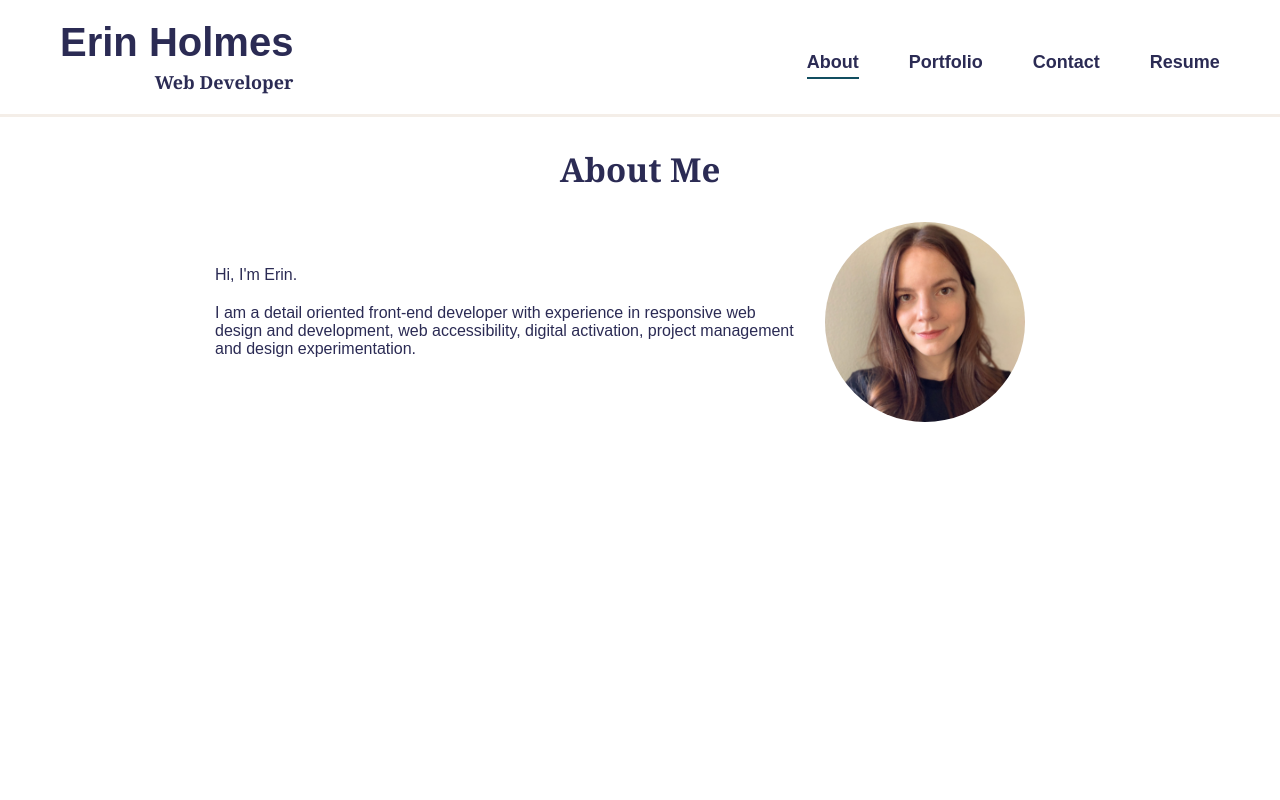
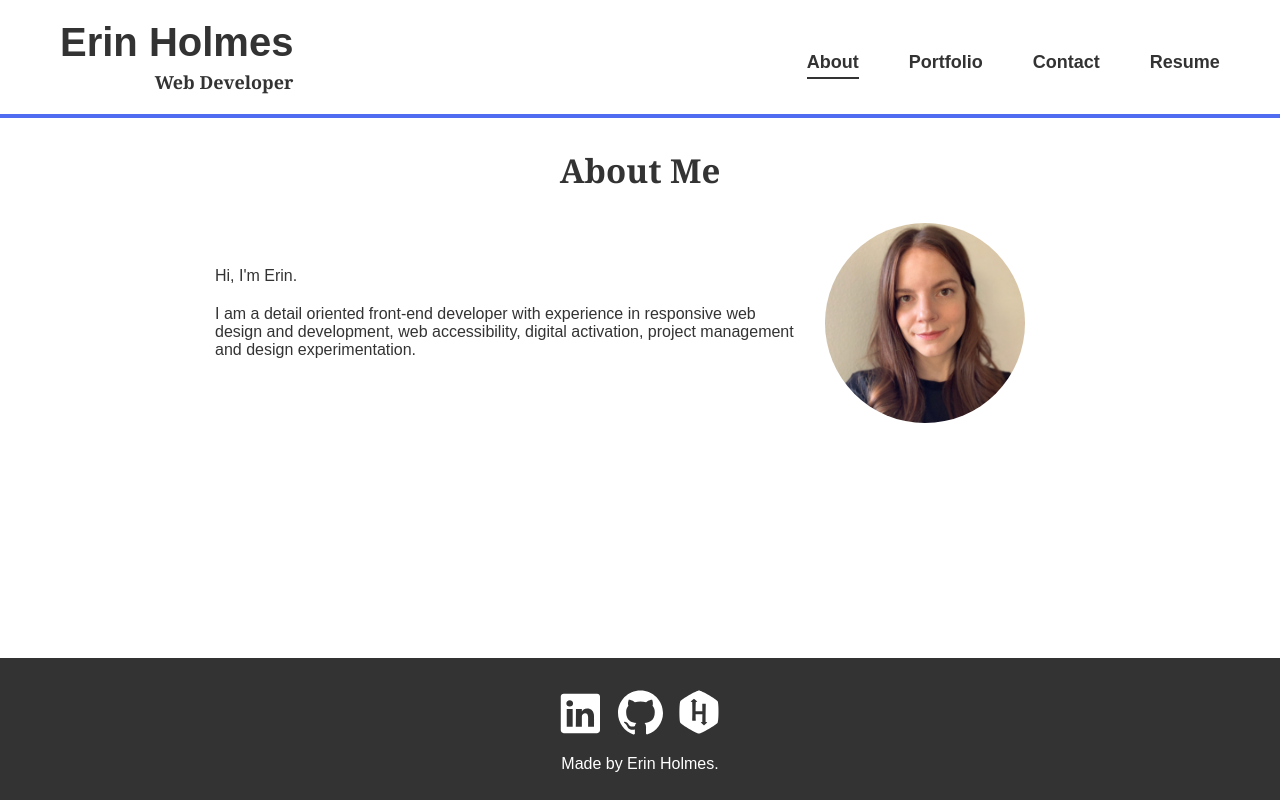
Before and after one commit to emholmes/react-portfolio, a React (Create React App) app: page / in a window 1280 px wide. Shown: the top 800 px of the page. Built offline with nearby package versions, Linux system fonts and the light colour scheme.

Commit message:
update color palette

```diff
--- a/src/components/Footer/index.js
+++ b/src/components/Footer/index.js
@@ -1,8 +1,8 @@
 const Footer = () => {
   return (
     <footer>
-      <section id="contact-me" className="contact-me">
-        <ul className="contact-me-links">
+      <section className="footer-section">
+        <ul className="footer-links">
           <li>
               <a href="https://www.linkedin.com/in/erin-holmes-26861945/" target="_blank" rel="noreferrer">
                 <span className="icon icon-linkedin"></span>
--- a/src/index.css
+++ b/src/index.css
@@ -12,11 +12,15 @@
 
 /* color pallet */
 :root {
-  --dark-blue: #2b2b54;
-  --mid-blue: #325288;
-  --ballet-pink: #f4eee8;
-  --light-pink: #f5cebe;
-  --dark-teal: #114e60;
+  --primary-color: #333333;
+  --secondary-color: #506CF0;
+  --link-color: #FE7860;
+  --tertiary-color: #393855;
+  --plum: #35283c;
+  --mid-blue: #226597;
+  --grey: #d0d4d6f1;
+  --light-grey: #f5f5f7;
+  --dark-teal: #5e868f;
   --serif: Georgia, serif;
   --sans-serif: Arial, Helvetica, sans-serif;
 }
@@ -28,21 +32,21 @@ html {
 
 body {
   font-family: var(--sans-serif);
-  max-width: 1500px;
+  /* max-width: 1500px; */
   margin: 0 auto;
-  color: var(--dark-blue);
+  color: var(--primary-color);
 }
 
 h1 {
   font-family: var(--sans-serif);
   font-size: 40px;
-  color: var(--dark-blue);
+  color: var(--primary-color);
 }
 
 h2 {
   font-family: var(--serif);
   font-size: 18px;
-  color: var(--dark-blue);
+  color: var(--primary-color);
   text-align: right;
   padding-top: 5px;
 }
@@ -61,11 +65,6 @@ h4 {
   max-width: 250px;
 }
 
-/* li a:hover, li a:active {
-  border-bottom: 2px solid var(--dark-teal);
-  color: var(--dark-teal);
-} */
-
 /* Header styles */
 header {
   display: flex;
@@ -73,7 +72,7 @@ header {
   justify-content: space-between;
   position: sticky;
   background-color: #FFF;
-  border-bottom: 3px solid var(--ballet-pink);
+  border-bottom: 4px solid var(--secondary-color);
   top: 0;
   z-index: 9999;
 }
@@ -95,17 +94,20 @@ header nav ul li a {
   padding: 15px 0 5px;
   margin: 25px;
   text-decoration: none;
-  color: var(--dark-blue);
+  color: var(--primary-color);
   font-weight: bold;
   font-size: 18px;
   cursor: pointer;
   border-bottom: 2px solid transparent;
 }
 
-header nav ul li a:hover,
 .navActive {
-  border-bottom: 2px solid var(--dark-teal);
-  /* color: var(--dark-teal); */
+  border-bottom: 2px solid var(--primary-color);
+}
+
+header nav ul li a:hover {
+  color: var(--link-color);
+  border-bottom: 2px solid var(--link-color);
 }
 
 .h1-block {
@@ -114,7 +116,7 @@ header nav ul li a:hover,
 }
 
 .content {
-  min-height: calc(100vh - 70px);
+  min-height: calc(100vh - 260px);
 }
 
 /* about me styles */
@@ -147,49 +149,9 @@ header nav ul li a:hover,
   width: 85%;
 }
 
-/* contact me styles */
-.contact-me {
-  /* margin-top: 100px; */
-  padding: 30px;
-  text-align: center;
-  border-top: 3px solid var(--ballet-pink);
-}
-
-.contact-me-links {
- flex: 1;
-}
-
-.contact-me-links section:first-child {
-  padding-bottom: 40px;
-}
-
-.contact-me-links li {
-  list-style-type: none;
-  display: inline-block;
-}
-
-.contact-me-links a {
-  font-family: var(--sans-serif);
-  color: var(--dark-blue);
-  font-size: 18px;
-  text-decoration: none;
-}
-
-.contact-me-links a img {
-  width: 40px;
-}
-
-.contact-me-links li:nth-child(2) {
-  margin: 0 12px 0 15px;
-}
-
-.contact-me p {
-  padding-top: 20px;
-}
-
 /* my work styles */
 .my-work {
-  background-color: var(--light-pink);
+  background-color: var(--light-grey);
   padding: 0 30px 10px;
 }
 
@@ -204,7 +166,6 @@ header nav ul li a:hover,
 .project-list > li {
   display: flex;
   align-items: flex-end;
-  /* flex: 0 0 45%; */
   width: 48%;
   padding-left: 20px;
   height: 375px;
@@ -212,7 +173,7 @@ header nav ul li a:hover,
   position: relative;
   z-index: 1;
   text-decoration: none;
-  background-color: var(--ballet-pink); /* fall back for project background images */
+  background-color: var(--tertiary-color); /* fall back for project background images */
 }
 
 .project-list > li:nth-child(even) {
@@ -287,23 +248,27 @@ header nav ul li a:hover,
   visibility: visible;
 }
 
+.project-description a span {
+  background: #FFF;
+}
+
 .project-title {
   font-size: 26px;
   text-decoration: none;
   margin-right: 20px;
-  color: var(--dark-blue);
+  color: #FFF;
   /* opacity: 0.7; */
 }
 
 .project-title:hover {
-  color: var(--dark-teal);
+  color: var(--link-color);
   /* opacity: 1; */
 }
 
 .project-list p {
   font-size: 18px;
   padding-top: 10px;
-  color: var(--dark-blue);
+  color: #FFF;
 }
 
 /* Contact form page styling */
@@ -322,7 +287,7 @@ header nav ul li a:hover,
 .contact-form label {
   flex: 100%;
   font-size: 1.125rem;
-  color: var(--dark-blue);
+  color: var(--primary-color);
 }
 
 .contact-form input {
@@ -336,7 +301,7 @@ header nav ul li a:hover,
   padding: 2px 5px;
   border-radius: 5px;
   font-size: 1rem;
-  border: 2px solid var(--dark-blue);
+  border: 2px solid var(--primary-color);
 }
 
 .contact-form textarea {
@@ -348,7 +313,7 @@ header nav ul li a:hover,
   flex: 0 50%;
   padding: 10px;
   margin: 15px auto;
-  background-color: var(--dark-blue);
+  background-color: var(--secondary-color);
   color: #FFF;
   font-size: 1.125rem;
   border-radius: 5px;
@@ -357,7 +322,7 @@ header nav ul li a:hover,
 }
 
 .contact-form button:hover {
-  background-color: var(--dark-teal)
+  background-color: var(--link-color)
 }
 
 .error-text {
@@ -379,11 +344,11 @@ header nav ul li a:hover,
 
 .resume a {
   text-decoration: none;
-  color: #000;
+  color: var(--primary-color);
 }
 
 .resume a:hover {
-  color: var(--dark-teal);
+  color: var(--link-color);
 }
 
 .resume p a svg {
@@ -409,6 +374,49 @@ header nav ul li a:hover,
   max-width: 230px;
 }
 
+/* footer styles */
+.footer-section {
+  padding: 30px;
+  text-align: center;
+  background-color: var(--primary-color);
+  color: #FFF;
+}
+
+.footer-links {
+ flex: 1;
+}
+
+.footer-links section:first-child {
+  padding-bottom: 40px;
+}
+
+.footer-links li {
+  list-style-type: none;
+  display: inline-block;
+}
+
+.footer-links a {
+  font-family: var(--sans-serif);
+  color: var(--primary-color);
+  font-size: 18px;
+  text-decoration: none;
+}
+
+.footer-links a img {
+  width: 40px;
+}
+
+.footer-links li:nth-child(2) {
+  margin: 0 12px 0 15px;
+}
+
+.footer-section p {
+  padding-top: 20px;
+}
+
+.footer-links li a span {
+  background: #FFF;
+}
 
 /* Icon styling */
 .icon {
@@ -422,19 +430,18 @@ header nav ul li a:hover,
   height: 12px;
   margin-left: 3px;
   vertical-align: middle;
-  background: black;
+  background: var(--primary-color);
   mask-repeat: no-repeat;
   -webkit-mask-repeat: no-repeat;
 }
 
 .resume a .icon-download:hover {
-  background: var(--dark-teal);
+  background: var(--link-color);
 }
 
 .icon-github {
   mask: url(../src/assets/icons/github-logo.svg);
   vertical-align: bottom;
-  background: var(--dark-blue);
   mask-repeat: no-repeat;
   -webkit-mask-repeat: no-repeat;
   width: 45px;
@@ -442,13 +449,12 @@ header nav ul li a:hover,
 }
 
 .icon-github:hover {
-  background: var(--dark-teal);
+  background: var(--link-color);
 }
 
 .icon-linkedin {
   mask: url(../src/assets/icons/linkedin-logo.svg);
   vertical-align: bottom;
-  background: var(--dark-blue);
   mask-repeat: no-repeat;
   -webkit-mask-repeat: no-repeat;
   width: 45px;
@@ -456,13 +462,12 @@ header nav ul li a:hover,
 }
 
 .icon-linkedin:hover {
-  background: var(--dark-teal);
+  background: var(--link-color);
 }
 
 .icon-hackerrank {
   mask: url(../src/assets/icons/hackerrank-logo.svg);
   vertical-align: bottom;
-  background: var(--dark-blue);
   mask-repeat: no-repeat;
   -webkit-mask-repeat: no-repeat;
   width: 47px;
@@ -470,7 +475,7 @@ header nav ul li a:hover,
 }
 
 .icon-hackerrank:hover {
-  background: var(--dark-teal);
+  background: var(--link-color);
 }
 
 /* Responsive styling */
```
